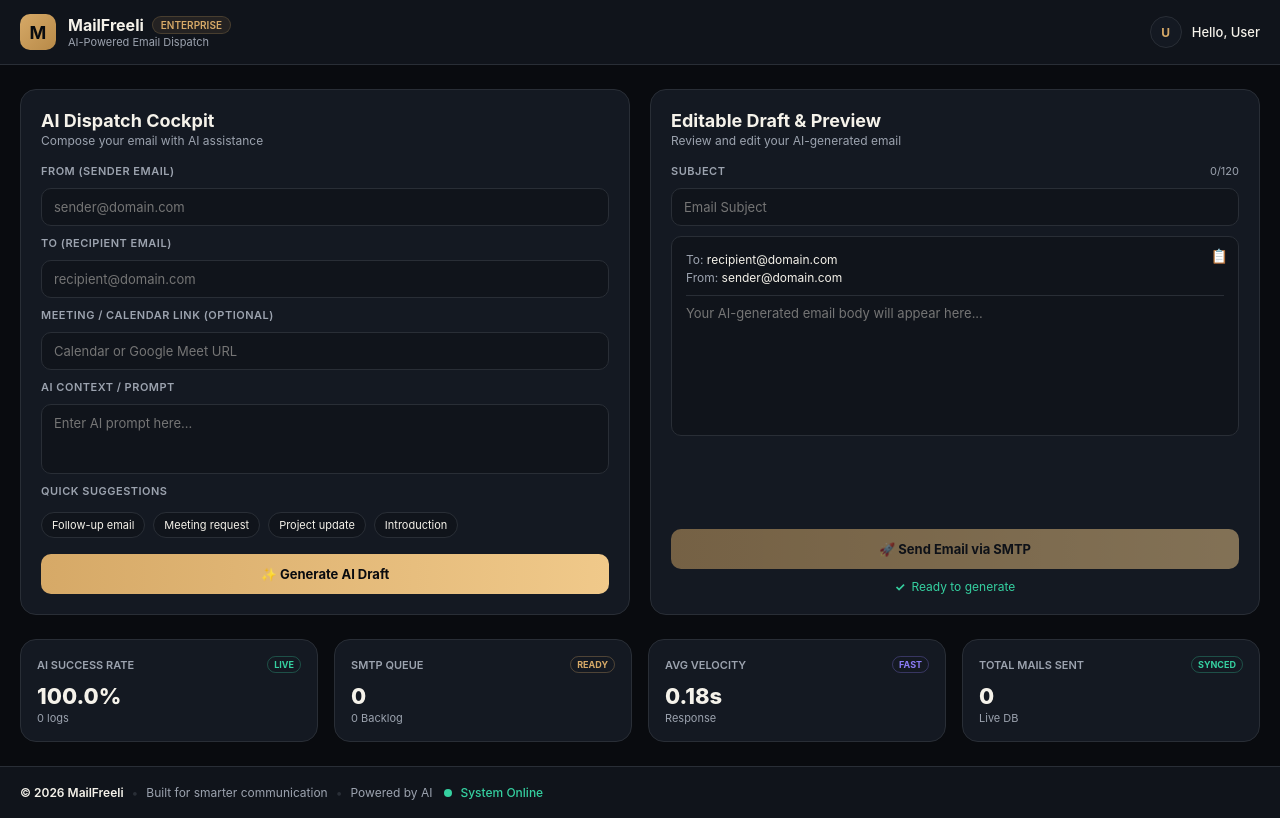
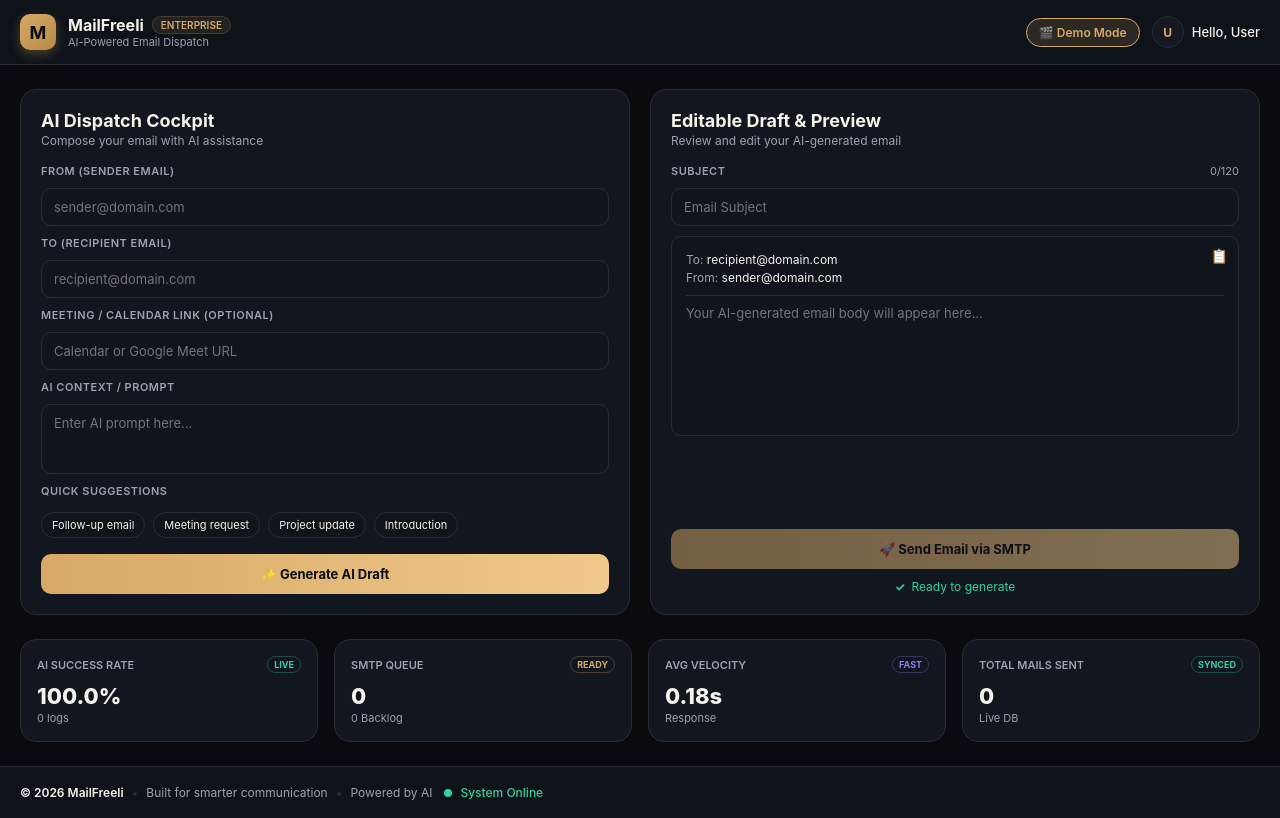
Before and after one commit to bajajkashyap40-coder/MailFreeli, a React (Vite) app in the folder client/: page / in a window 1280 px wide. Built offline with nearby package versions, Linux system fonts and the light colour scheme; no server answers.

Commit message:
Add glassmorphism FX, glowing action buttons, card hover lift, and 1-Click Reel Demo Mode

```diff
--- a/client/src/App.jsx
+++ b/client/src/App.jsx
@@ -2,7 +2,7 @@ import React, { useState, useEffect } from 'react';
 
 const API_BASE_URL = import.meta.env.VITE_API_URL || 'http://localhost:5000';
 
-// SEPARATED FOOTER COMPONENT
+// SEPARATED FOOTER COMPONENT WITH PULSING STATUS DOT
 function Footer() {
   return (
     <footer style={styles.fullFooter}>
@@ -16,7 +16,7 @@ function Footer() {
         </div>
 
         <div style={styles.footerStatusGroup}>
-          <span style={styles.statusDot}></span>
+          <span className="pulse-dot" style={styles.statusDot}></span>
           <span>System Online</span>
         </div>
       </div>
@@ -79,6 +79,15 @@ export default function App() {
     }, 3000);
     return () => clearInterval(interval);
   }, []);
+
+  // 1-CLICK REEL DEMO AUTO-FILL FEATURE
+  const handleReelDemoFill = () => {
+    setSender('demo.agent@mailfreeli.ai');
+    setRecipient('alex.client@enterprise.com');
+    setMeetingLink('https://meet.google.com/abc-demo-xyz');
+    setPrompt('Draft a concise follow-up email requesting a 15-minute alignment sync tomorrow to review sprint progress.');
+    showToast('🎬 Reel Demo Mode: Sample data auto-filled!', 'success');
+  };
 
   const handleQuickSuggestion = (text) => setPrompt(text);
 
@@ -207,7 +216,7 @@ export default function App() {
         }
         * { box-sizing: border-box; }
 
-        input:focus, textarea:focus { border-color: #D6A967 !important; outline: none !important; }
+        input:focus, textarea:focus { border-color: #D6A967 !important; outline: none !important; box-shadow: 0 0 10px rgba(214, 169, 103, 0.2) !important; }
 
         ::-webkit-scrollbar { width: 6px; height: 6px; }
         ::-webkit-scrollbar-track { background: #10141B; }
@@ -217,6 +226,38 @@ export default function App() {
         @keyframes dropDown {
           from { opacity: 0; transform: translate(-50%, -20px); }
           to { opacity: 1; transform: translate(-50%, 0); }
+        }
+
+        @keyframes modalScale {
+          from { opacity: 0; transform: scale(0.92); }
+          to { opacity: 1; transform: scale(1); }
+        }
+
+        @keyframes pulseGlow {
+          0% { box-shadow: 0 0 0 0 rgba(53, 208, 160, 0.7); }
+          70% { box-shadow: 0 0 0 8px rgba(53, 208, 160, 0); }
+          100% { box-shadow: 0 0 0 0 rgba(53, 208, 160, 0); }
+        }
+
+        .pulse-dot {
+          animation: pulseGlow 2s infinite;
+        }
+
+        .glow-btn {
+          transition: all 0.3s ease !important;
+        }
+        .glow-btn:hover {
+          transform: translateY(-2px) !important;
+          box-shadow: 0 6px 20px rgba(214, 169, 103, 0.4) !important;
+        }
+
+        .hover-card {
+          transition: transform 0.3s ease, border-color 0.3s ease, box-shadow 0.3s ease !important;
+        }
+        .hover-card:hover {
+          transform: translateY(-4px) !important;
+          border-color: rgba(214, 169, 103, 0.4) !important;
+          box-shadow: 0 12px 30px rgba(0, 0, 0, 0.5) !important;
         }
 
         /* FLEXIBLE RESPONSIVE UI RULES */
@@ -304,6 +345,7 @@ export default function App() {
                 type="button"
                 onClick={handleVerifyAndDispatch}
                 disabled={verifyingOtp}
+                className="glow-btn"
                 style={{ ...styles.primaryBtn, marginTop: 0, opacity: verifyingOtp ? 0.6 : 1 }}
               >
                 {verifyingOtp ? 'Verifying...' : 'Verify & Send'}
@@ -313,7 +355,7 @@ export default function App() {
         </div>
       )}
 
-      {/* FULL-WIDTH HEADER */}
+      {/* FULL-WIDTH HEADER WITH REEL DEMO MODE BUTTON */}
       <header style={styles.fullHeader}>
         <div style={styles.headerInner}>
           <div style={styles.logoGroup}>
@@ -327,9 +369,21 @@ export default function App() {
             </div>
           </div>
 
-          <div style={{ display: 'flex', alignItems: 'center', gap: '10px' }}>
-            <div style={styles.avatar}>U</div>
-            <span style={{ fontSize: '13px', color: '#F5F2EA', fontWeight: '500' }}>Hello, User</span>
+          <div style={{ display: 'flex', alignItems: 'center', gap: '12px' }}>
+            {/* 1-CLICK REEL DEMO AUTO-FILL BUTTON */}
+            <button
+              type="button"
+              onClick={handleReelDemoFill}
+              style={styles.demoModeBtn}
+              title="Auto-fill sample data for demo video"
+            >
+              🎬 Demo Mode
+            </button>
+
+            <div style={{ display: 'flex', alignItems: 'center', gap: '8px' }}>
+              <div style={styles.avatar}>U</div>
+              <span style={{ fontSize: '13px', color: '#F5F2EA', fontWeight: '500' }}>Hello, User</span>
+            </div>
           </div>
         </div>
       </header>
@@ -339,7 +393,7 @@ export default function App() {
         <div style={styles.gridTwoCol} className="cockpit-grid">
 
           {/* LEFT: AI COCKPIT */}
-          <section style={styles.card}>
+          <section style={styles.card} className="hover-card">
             <div>
               <h2 style={styles.cardTitle}>AI Dispatch Cockpit</h2>
               <p style={styles.cardSub}>Compose your email with AI assistance</p>
@@ -406,6 +460,7 @@ export default function App() {
               type="button"
               onClick={handleGenerateDraft}
               disabled={generating}
+              className="glow-btn"
               style={{ ...styles.primaryBtn, opacity: generating ? 0.6 : 1 }}
             >
               ✨ {generating ? 'Generating AI Draft...' : 'Generate AI Draft'}
@@ -413,7 +468,7 @@ export default function App() {
           </section>
 
           {/* RIGHT: EDITABLE DRAFT & PREVIEW */}
-          <section style={styles.card}>
+          <section style={styles.card} className="hover-card">
             <div>
               <h2 style={styles.cardTitle}>Editable Draft & Preview</h2>
               <p style={styles.cardSub}>Review and edit your AI-generated email</p>
@@ -461,6 +516,7 @@ export default function App() {
                 type="button"
                 onClick={handleInitiateDispatch}
                 disabled={dispatching || !body}
+                className="glow-btn"
                 style={{ ...styles.primaryBtn, opacity: dispatching || !body ? 0.5 : 1 }}
               >
                 🚀 {dispatching ? 'Sending OTP...' : 'Send Email via SMTP'}
@@ -476,7 +532,7 @@ export default function App() {
 
         {/* METRICS ROW */}
         <section style={styles.gridFourCol} className="kpi-grid">
-          <div style={styles.kpiCard}>
+          <div style={styles.kpiCard} className="hover-card">
             <div style={styles.kpiHeader}>
               <span style={styles.kpiLabel}>AI SUCCESS RATE</span>
               <span style={{ ...styles.badge, color: '#35D0A0', borderColor: 'rgba(53, 208, 160, 0.3)' }}>LIVE</span>
@@ -485,7 +541,7 @@ export default function App() {
             <div style={styles.kpiSub}>{stats.totalLogs} logs</div>
           </div>
 
-          <div style={styles.kpiCard}>
+          <div style={styles.kpiCard} className="hover-card">
             <div style={styles.kpiHeader}>
               <span style={styles.kpiLabel}>SMTP QUEUE</span>
               <span style={{ ...styles.badge, color: '#D6A967', borderColor: 'rgba(214, 169, 103, 0.3)' }}>READY</span>
@@ -494,7 +550,7 @@ export default function App() {
             <div style={styles.kpiSub}>0 Backlog</div>
           </div>
 
-          <div style={styles.kpiCard}>
+          <div style={styles.kpiCard} className="hover-card">
             <div style={styles.kpiHeader}>
               <span style={styles.kpiLabel}>AVG VELOCITY</span>
               <span style={{ ...styles.badge, color: '#8B7CF6', borderColor: 'rgba(139, 124, 246, 0.3)' }}>FAST</span>
@@ -503,7 +559,7 @@ export default function App() {
             <div style={styles.kpiSub}>Response</div>
           </div>
 
-          <div style={styles.kpiCard}>
+          <div style={styles.kpiCard} className="hover-card">
             <div style={styles.kpiHeader}>
               <span style={styles.kpiLabel}>TOTAL MAILS SENT</span>
               <span style={{ ...styles.badge, color: '#35D0A0', borderColor: 'rgba(53, 208, 160, 0.3)' }}>SYNCED</span>
@@ -553,21 +609,22 @@ const styles = {
     left: 0,
     width: '100vw',
     height: '100vh',
-    backgroundColor: 'rgba(9, 11, 15, 0.85)',
+    backgroundColor: 'rgba(9, 11, 15, 0.75)',
     display: 'flex',
     alignItems: 'center',
     justifyContent: 'center',
     zIndex: 10000,
-    backdropFilter: 'blur(4px)',
+    backdropFilter: 'blur(8px)',
   },
   modalContent: {
-    backgroundColor: '#141922',
-    border: '1px solid #292E36',
+    backgroundColor: 'rgba(20, 25, 34, 0.95)',
+    border: '1px solid rgba(214, 169, 103, 0.3)',
     borderRadius: '16px',
     padding: '24px',
     maxWidth: '400px',
     width: '90%',
     boxShadow: '0 20px 40px rgba(0,0,0,0.8)',
+    animation: 'modalScale 0.25s ease-out forwards',
   },
   secondaryBtn: {
     width: '100%',
@@ -594,7 +651,8 @@ const styles = {
   fullHeader: {
     width: '100%',
     borderBottom: '1px solid #292E36',
-    backgroundColor: '#10141B',
+    backgroundColor: 'rgba(16, 20, 27, 0.9)',
+    backdropFilter: 'blur(10px)',
     position: 'sticky',
     top: 0,
     zIndex: 100,
@@ -621,6 +679,7 @@ const styles = {
     alignItems: 'center',
     justifyContent: 'center',
     fontSize: '18px',
+    boxShadow: '0 4px 12px rgba(214, 169, 103, 0.3)',
   },
   enterprisePill: {
     fontSize: '10px',
@@ -631,6 +690,17 @@ const styles = {
     padding: '2px 8px',
     borderRadius: '12px',
     textTransform: 'uppercase',
+  },
+  demoModeBtn: {
+    backgroundColor: 'rgba(214, 169, 103, 0.15)',
+    border: '1px solid #D6A967',
+    borderRadius: '20px',
+    color: '#D6A967',
+    padding: '6px 12px',
+    fontSize: '12px',
+    fontWeight: '600',
+    cursor: 'pointer',
+    transition: 'all 0.2s ease',
   },
   avatar: {
     width: '32px',
@@ -661,7 +731,7 @@ const styles = {
     gap: '20px',
   },
   card: {
-    backgroundColor: '#141922',
+    backgroundColor: 'rgba(20, 25, 34, 0.85)',
     border: '1px solid #292E36',
     borderRadius: '16px',
     padding: '20px',
@@ -669,6 +739,7 @@ const styles = {
     flexDirection: 'column',
     justifyContent: 'space-between',
     minHeight: '480px',
+    backdropFilter: 'blur(12px)',
   },
   cardTitle: { fontSize: '18px', fontWeight: '700', color: '#F5F2EA' },
   cardSub: { fontSize: '12px', color: '#9CA3AF', marginTop: '2px', marginBottom: '16px' },
@@ -682,6 +753,7 @@ const styles = {
     color: '#F5F2EA',
     fontSize: '13px',
     width: '100%',
+    transition: 'border-color 0.2s ease, box-shadow 0.2s ease',
   },
   textarea: {
     backgroundColor: '#10141B',
@@ -692,6 +764,7 @@ const styles = {
     fontSize: '13px',
     width: '100%',
     resize: 'none',
+    transition: 'border-color 0.2s ease, box-shadow 0.2s ease',
   },
   pillBtn: {
     backgroundColor: '#10141B',
@@ -701,6 +774,7 @@ const styles = {
     padding: '5px 10px',
     fontSize: '11px',
     cursor: 'pointer',
+    transition: 'border-color 0.2s ease',
   },
   primaryBtn: {
     width: '100%',
@@ -766,10 +840,11 @@ const styles = {
     gap: '16px',
   },
   kpiCard: {
-    backgroundColor: '#141922',
+    backgroundColor: 'rgba(20, 25, 34, 0.85)',
     border: '1px solid #292E36',
     borderRadius: '16px',
     padding: '16px',
+    backdropFilter: 'blur(12px)',
   },
   kpiHeader: { display: 'flex', justifyContent: 'space-between', alignItems: 'center' },
   kpiLabel: { fontSize: '11px', color: '#9CA3AF', fontWeight: '600' },
@@ -785,7 +860,8 @@ const styles = {
   fullFooter: {
     width: '100%',
     borderTop: '1px solid #292E36',
-    backgroundColor: '#10141B',
+    backgroundColor: 'rgba(16, 20, 27, 0.9)',
+    backdropFilter: 'blur(10px)',
     marginTop: 'auto',
   },
   footerInner: {
```
